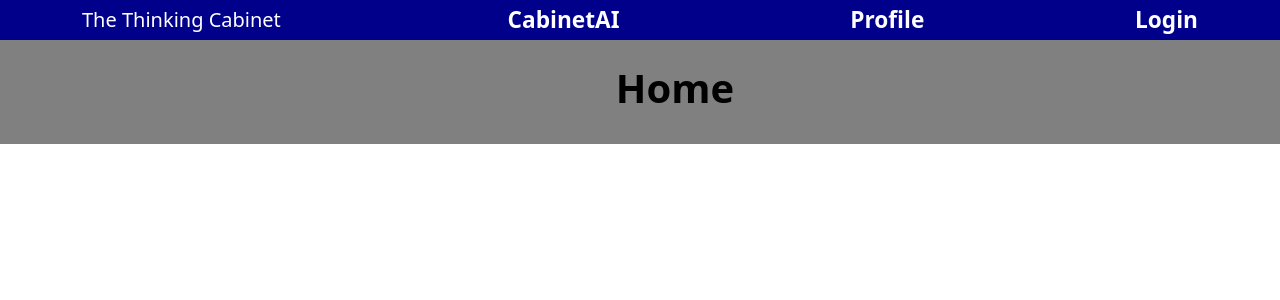
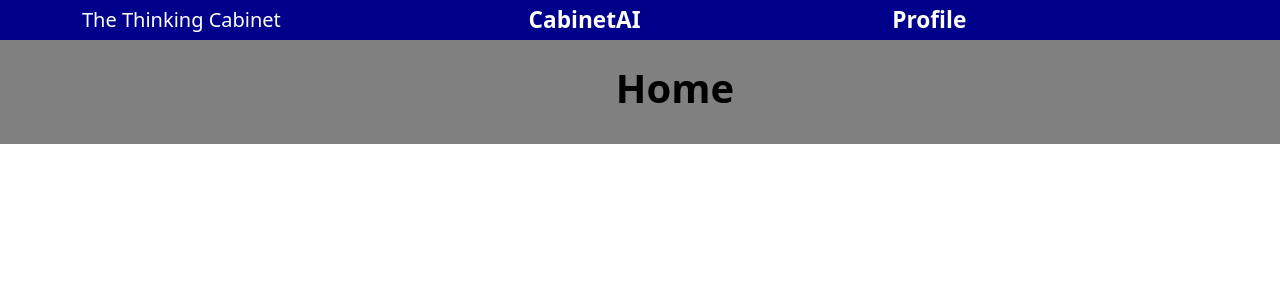
Before and after one commit to DupieM/DuPlessisMarine_221326_The_Thinking_Cabinet, a React (Create React App) app in the folder thinking_cabinet/: page /home in a window 1280 px wide. Shown: the top 300 px of the page. Built offline with nearby package versions, Linux system fonts and the light colour scheme; no server answers.

Commit message:
adding .env file to save api key

```diff
--- a/thinking_cabinet/package.json
+++ b/thinking_cabinet/package.json
@@ -12,6 +12,7 @@
     "@testing-library/user-event": "^13.5.0",
     "axios": "^1.8.2",
     "bootstrap": "^5.3.3",
+    "dotenv": "^16.4.7",
     "firebase": "^11.4.0",
     "openai": "^4.87.2",
     "react": "^19.0.0",
--- a/thinking_cabinet/src/componements/navbar.js
+++ b/thinking_cabinet/src/componements/navbar.js
@@ -37,9 +37,7 @@ function BasicNavbar() {
                         Logout
                     </Button>
                     ) : (
-                    <Nav.Link href="/authentication" style={{ fontSize: "17pt", color: "white", fontWeight: "bold" }}>
-                        Login
-                    </Nav.Link>
+                    <div></div>
                 )}
             </Container>
         </Navbar>
--- a/thinking_cabinet/src/firebase.js
+++ b/thinking_cabinet/src/firebase.js
@@ -3,8 +3,7 @@ import { initializeApp } from "firebase/app";
 import { getAnalytics } from "firebase/analytics";
 import { getAuth } from "firebase/auth";
 import { getFirestore } from "firebase/firestore";
-// TODO: Add SDKs for Firebase products that you want to use
-// https://firebase.google.com/docs/web/setup#available-libraries
+import { FIREBASE_API_KEY } from './.env';
 
 // Your web app's Firebase configuration
 // For Firebase JS SDK v7.20.0 and later, measurementId is optional
```
Also changed, not shown: 2 other files (tests, documents, lock files or other folders).
